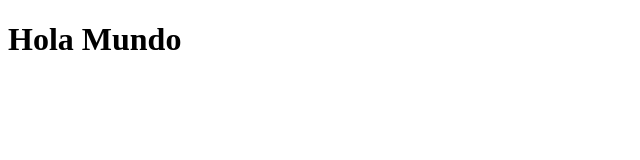
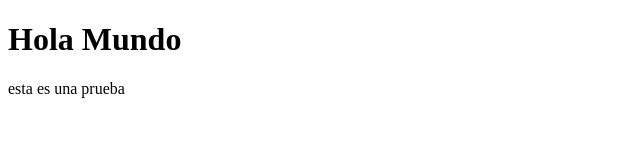
Before and after one commit to JosueHerreraConvit/PruebaClase, a plain HTML site: page index.html in a window 1280 px wide. Shown: the whole page, without its empty margins (0-640 px from the left). Drawn offline with Linux system fonts and the light colour scheme.

Commit message:
comentario 2

```diff
--- a/index.html
+++ b/index.html
@@ -7,5 +7,6 @@
 </head>
 <body>
     <h1>Hola Mundo</h1>
+    <p>esta es una prueba</p>
 </body>
 </html>
```
